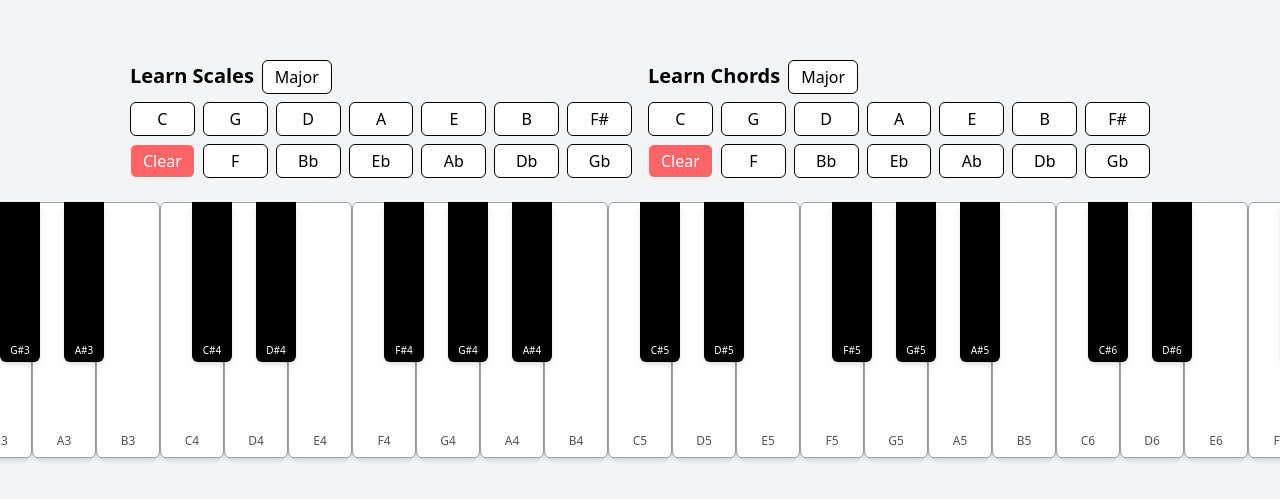
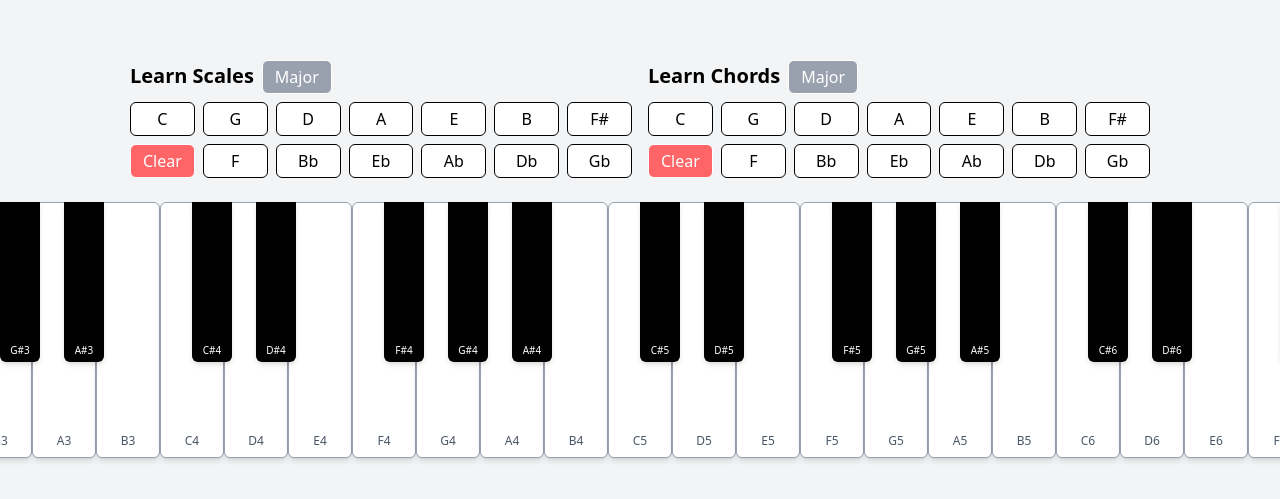
Before and after one commit to ehoover3/Piano, a Next.js app: page / in a window 1280 px wide. Shown: the part 141-640 px from the top of the page. Built offline with nearby package versions, Linux system fonts and the light colour scheme.

Commit message:
improve selected scale or chord so that it is a highlighed color if selected

```diff
--- a/src/app/components/UIButtons.tsx
+++ b/src/app/components/UIButtons.tsx
@@ -27,7 +27,7 @@ const UIButtons: React.FC<UIButtonsProps> = ({ selectedScale, selectedChordRoot,
       {/* Scale Selector */}
       <div>
         <span className='text-xl font-semibold'>Learn Scales</span>
-        <button onClick={cycleScaleType} className='ml-2 px-3 py-1 rounded-md border bg-white text-black'>
+        <button onClick={cycleScaleType} className={`ml-2 px-3 py-1 rounded-md border text-white ${selectedScale ? "bg-blue-600" : "bg-gray-400"}`}>
           {scaleType}
         </button>
         <div className='grid grid-cols-7 gap-2 mb-6 mt-2'>
@@ -50,7 +50,7 @@ const UIButtons: React.FC<UIButtonsProps> = ({ selectedScale, selectedChordRoot,
       {/* Chord Selector */}
       <div>
         <span className='text-xl font-semibold'>Learn Chords</span>
-        <button onClick={cycleChordType} className='ml-2 px-3 py-1 rounded-md border bg-white text-black'>
+        <button onClick={cycleChordType} className={`ml-2 px-3 py-1 rounded-md border text-white ${selectedChordRoot ? "bg-green-600" : "bg-gray-400"}`}>
           {chordType}
         </button>
         <div className='grid grid-cols-7 gap-2 mb-6 mt-2'>
--- a/src/app/page.tsx
+++ b/src/app/page.tsx
@@ -3,8 +3,6 @@
 import { useState } from "react";
 import { majorScales, naturalMinorScales, harmonicMinorScales, melodicMinorScales, enharmonicMap } from "./scales";
 import { getFrequency } from "./utils/frequencies";
-import Scales from "./components/Scales";
-import Chords from "./components/Chords";
 import Keyboard from "./components/Keyboard";
 import UIButtons from "./components/UIButtons";
 
```
